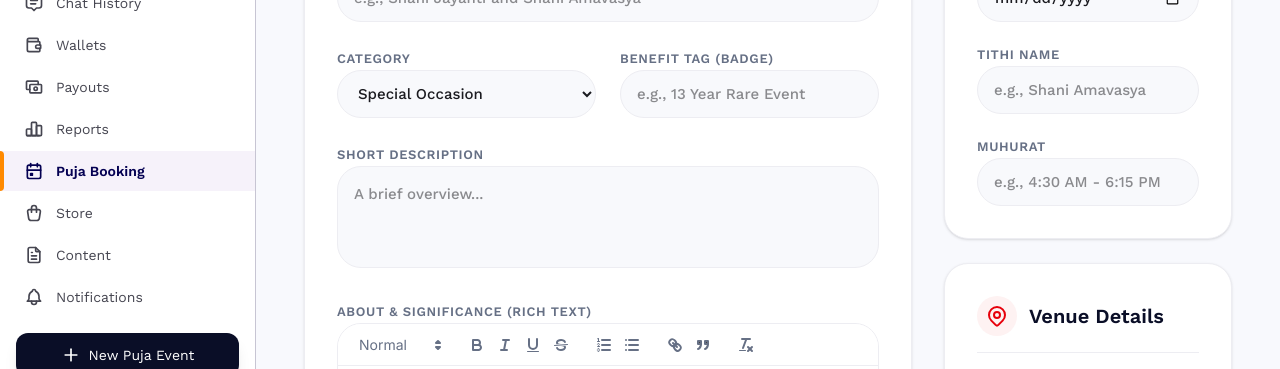
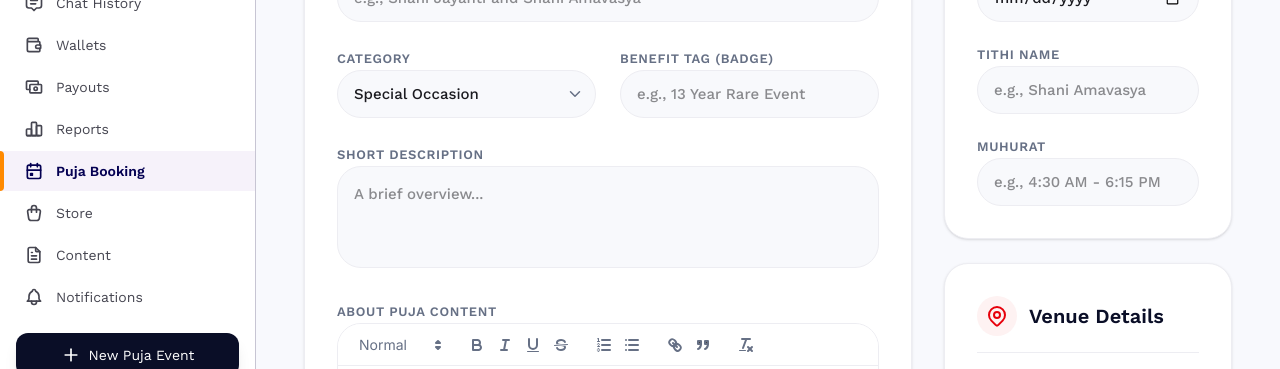
Before and after one commit to atulDev26/Edwid-astroapp-admin, a React (Vite) app: page /puja-booking/create in a window 1280 px wide. Shown: the part 407-776 px from the top of the page. Built offline with nearby package versions, Linux system fonts and the light colour scheme.

Commit message:
feat: implement BasicInfoSection component and reusable SelectDropdown for puja creation flow

```diff
--- /dev/null
+++ b/src/Components/Common/SelectDropdown.tsx
@@ -0,0 +1,73 @@
+import React from 'react';
+import { IconChevronDown } from '@tabler/icons-react';
+import { cn } from '../../Utils/cn';
+
+export interface SelectOption {
+    label: string;
+    value: string;
+}
+
+interface SelectDropdownProps {
+    value: string;
+    onChange: (value: string) => void;
+    options: SelectOption[];
+    placeholder?: string;
+    disabled?: boolean;
+    error?: string;
+    className?: string;
+    id?: string;
+}
+
+const SelectDropdown: React.FC<SelectDropdownProps> = ({
+    value,
+    onChange,
+    options,
+    placeholder,
+    disabled = false,
+    error,
+    className,
+    id,
+}) => {
+    return (
+        <div className="flex flex-col gap-1 w-full">
+            <div className="relative w-full">
+                <select
+                    id={id}
+                    value={value}
+                    onChange={(e) => onChange(e.target.value)}
+                    disabled={disabled}
+                    className={cn(
+                        'w-full h-12 pl-4 pr-10 rounded-xl border bg-[#F8F9FC] outline-none transition-all text-[15px] font-medium appearance-none cursor-pointer',
+                        'focus:bg-white focus:ring-2 focus:ring-[#1A1F4D]/10',
+                        'disabled:opacity-50 disabled:cursor-not-allowed',
+                        error ? 'border-red-400' : 'border-[#EDEDF2]',
+                        !value && 'text-[#667085]',
+                        className
+                    )}
+                >
+                    {placeholder && (
+                        <option value="" disabled hidden>
+                            {placeholder}
+                        </option>
+                    )}
+                    {options.map((opt) => (
+                        <option key={opt.value} value={opt.value}>
+                            {opt.label}
+                        </option>
+                    ))}
+                </select>
+
+                {/* Custom chevron icon */}
+                <span className="pointer-events-none absolute right-3 top-1/2 -translate-y-1/2 text-[#667085]">
+                    <IconChevronDown size={18} />
+                </span>
+            </div>
+
+            {error && (
+                <p className="text-xs text-red-500 font-bold ml-1">{error}</p>
+            )}
+        </div>
+    );
+};
+
+export default SelectDropdown;
--- a/src/View/CreatePuja/Components/BasicInfoSection.tsx
+++ b/src/View/CreatePuja/Components/BasicInfoSection.tsx
@@ -3,6 +3,13 @@ import { IconInfoCircle } from '@tabler/icons-react';
 import { type PujaServiceFormData } from '../types';
 import { cn } from '../../../Utils/cn';
 import RichTextEditor from '../../../Components/Common/RichTextEditor';
+import SelectDropdown from '../../../Components/Common/SelectDropdown';
+
+const CATEGORY_OPTIONS = [
+    { value: 'Special Occasion', label: 'Special Occasion' },
+    { value: 'Health & Well-being', label: 'Health & Well-being' },
+    { value: 'Festivals', label: 'Festivals' },
+];
 
 interface Props {
     formData: PujaServiceFormData;
@@ -50,15 +57,13 @@ const BasicInfoSection: React.FC<Props> = ({ formData, onChange, errors }) => {
                         <label className="text-[13px] font-bold text-[#667085] uppercase tracking-wider">
                             Category
                         </label>
-                        <select
+                        <SelectDropdown
+                            id="puja-category"
                             value={formData.category}
-                            onChange={(e) => onChange('category', e.target.value)}
-                            className="w-full h-12 px-4 rounded-xl border border-[#EDEDF2] bg-[#F8F9FC] focus:bg-white outline-none transition-all text-[15px] font-medium"
-                        >
-                            <option value="Special Occasion">Special Occasion</option>
-                            <option value="Health & Well-being">Health &amp; Well-being</option>
-                            <option value="Festivals">Festivals</option>
-                        </select>
+                            onChange={(val) => onChange('category', val)}
+                            options={CATEGORY_OPTIONS}
+                            placeholder="Select a category"
+                        />
                     </div>
 
                     <div className="space-y-2">
@@ -92,7 +97,7 @@ const BasicInfoSection: React.FC<Props> = ({ formData, onChange, errors }) => {
                 {/* Rich Text Editor — About / Detailed Content */}
                 <div className="space-y-2">
                     <label className="text-[13px] font-bold text-[#667085] uppercase tracking-wider">
-                        About &amp; Significance (Rich Text)
+                        About Puja Content
                     </label>
                     <div className="quill-wrapper rounded-xl border border-[#EDEDF2] overflow-hidden">
                         <RichTextEditor
```
